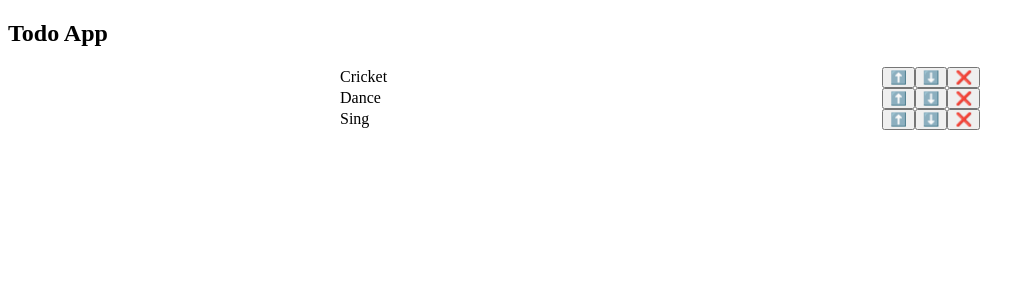
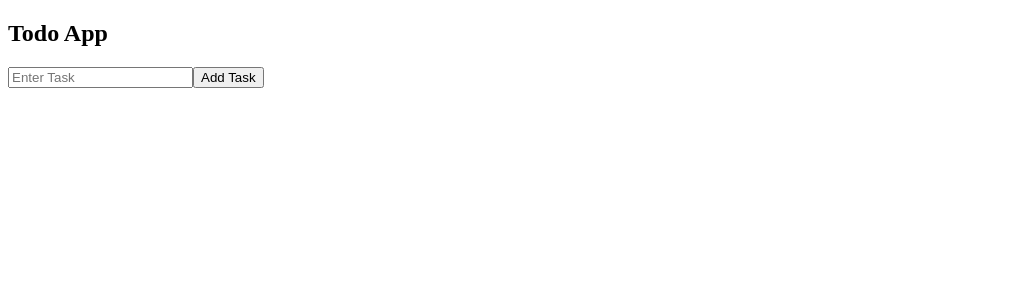
Before and after one commit to Amit180745/Practice_WebDev, a React (Create React App) app in the folder Day_14/firstapp/: page / in a window 1280 px wide. Shown: the top 300 px of the page, without its empty margins (0-1035 px from the left). Built offline with nearby package versions, Linux system fonts and the light colour scheme.

Commit message:
props in ReactJs

```diff
--- a/Day_14/firstapp/src/components/HelloWorld.js
+++ /dev/null
@@ -1,9 +0,0 @@
-import React from 'react'
-
-const HelloWorld = () => {
-  return (
-    <h3>HelloWorld</h3>
-  )
-}
-
-export default HelloWorld
--- a/Day_14/firstapp/src/components/TaskList.js
+++ /dev/null
@@ -1,17 +0,0 @@
-import React from 'react';
-
-const tasks = ['Cricket', 'Dance', 'Sing']
-
-const TaskList = () => {
-  return (
-    <div>
-        {tasks.map((t,indx)=>
-        // return <div key={indx} >{t}</div>
-        <div key={indx} >{t}</div>
-    )}
-    </div>
-
-  )
-}
-
-export default TaskList
--- a/Day_14/firstapp/src/components/TodoApp/TodoApp.js
+++ b/Day_14/firstapp/src/components/TodoApp/TodoApp.js
@@ -1,24 +1,53 @@
 import React, { useState } from 'react';
 import TodoList from '../TodoList/TodoList';
+import TodoInput from '../TodoInput/TodoInput';
+
 
 const TodoApp = () => {
 
-    let initialTasks = ["Cricket", "Dance", "Sing"]
+    let initialTasks = []
     const [tasks, setTasks] = useState(initialTasks);
 
+    function addTask(newTask){
+        setTasks([newTask, ...tasks])
+    }
+
     function decreasePriority(taskName){
+        let newTask = [...tasks];
+        let index = newTask.indexOf(taskName);
+        if (index < newTask.length - 1) {
+            let temp = newTask[index];
+            newTask[index] = newTask[index + 1];
+            newTask[index + 1] = temp;
+            setTasks(newTask)
+        }
         console.log("You are trying to reduce the priority",taskName);
     }
+
+
     function increasePriority(taskName){
+        let newTask = [...tasks];
+        let index = newTask.indexOf(taskName);
+        if (index > 0) {
+            let temp = newTask[index];
+            newTask[index] = newTask[index-1];
+            newTask[index - 1] = temp;
+            setTasks(newTask)
+        }
         console.log("You are trying to increase the priority",taskName);
     }
+
+
     function deleteTask(taskName){
+        let newTask = tasks.filter(t => t!== taskName);
+        setTasks(newTask)
         console.log("You are trying to deleting",taskName);
     }
 
     return (
     <div>
         <h2>Todo App</h2>
+        <TodoInput addTask={addTask}/>
         {/* TodoList({tasks}) */}
         <TodoList
             tasks={tasks}
--- /dev/null
+++ b/Day_14/firstapp/src/components/TodoInput/TodoInput.js
@@ -0,0 +1,19 @@
+import React, { useRef } from 'react'
+
+const TodoInput = ({addTask}) => {
+    const taskName = useRef();
+
+    function addTodoHandler(){
+        console.log(taskName.current.value);
+        addTask(taskName.current.value)
+    }
+
+  return (
+    <div>
+        <input ref={taskName} type='text' placeholder='Enter Task'/>
+        <button onClick={addTodoHandler}>Add Task</button>
+    </div>
+  )
+}
+
+export default TodoInput
--- a/Day_14/firstapp/src/components/TodoItem/TodoItem.module.css
+++ b/Day_14/firstapp/src/components/TodoItem/TodoItem.module.css
@@ -1,6 +1,5 @@
 .taskItem{
-    width: 50vw;
-    margin: auto;
+    /* width: 50vw; */
     display: flex;
     align-items: center;
     justify-content: space-between;
--- a/Day_14/firstapp/src/components/TodoList/TodoList.js
+++ b/Day_14/firstapp/src/components/TodoList/TodoList.js
@@ -1,5 +1,6 @@
 import React from 'react'
 import TodoItem from '../TodoItem/TodoItem';
+
 
 const TodoList = ({tasks,decreasePriority,increasePriority,deleteTask}) => {
   return (
```
